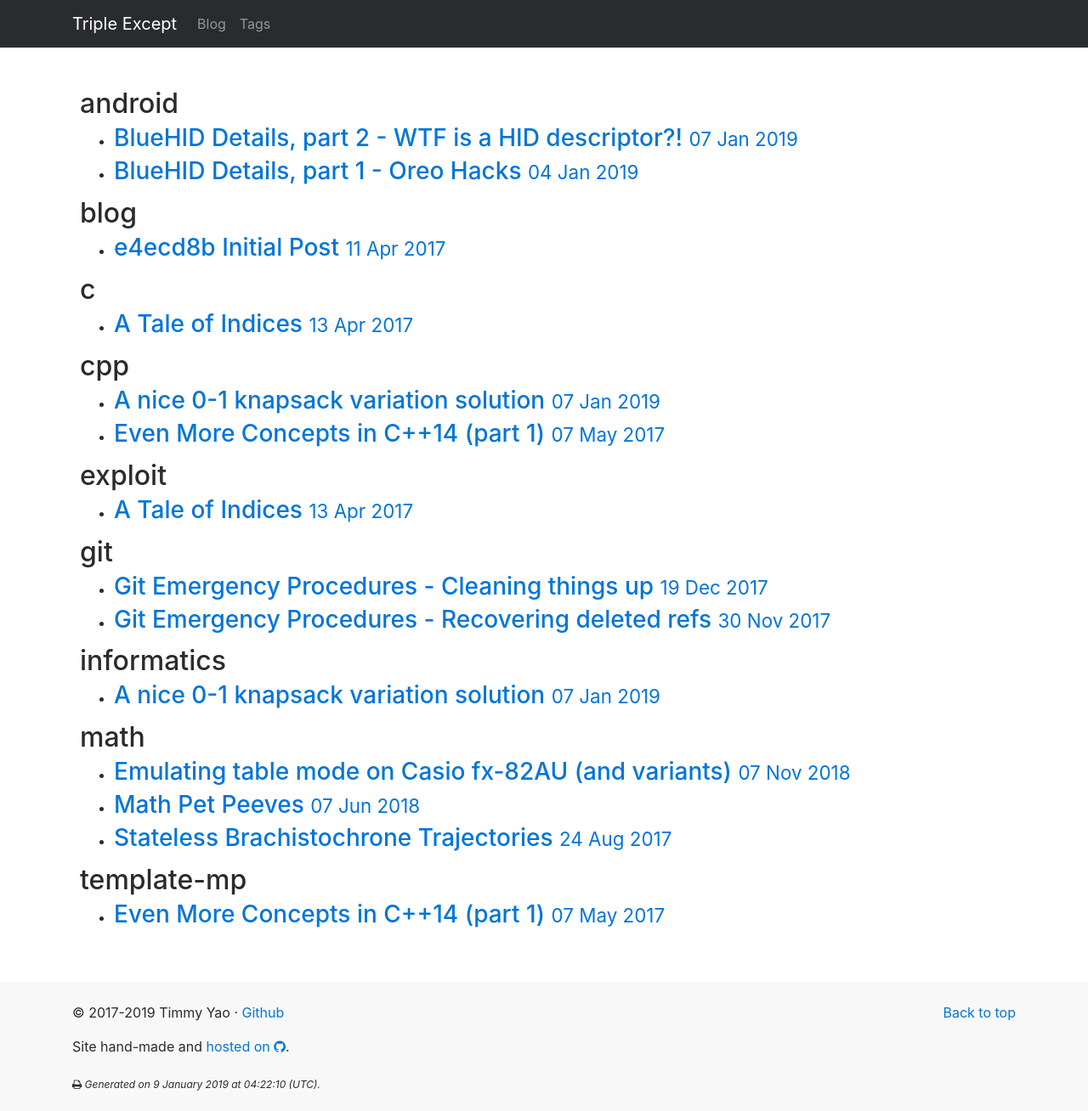
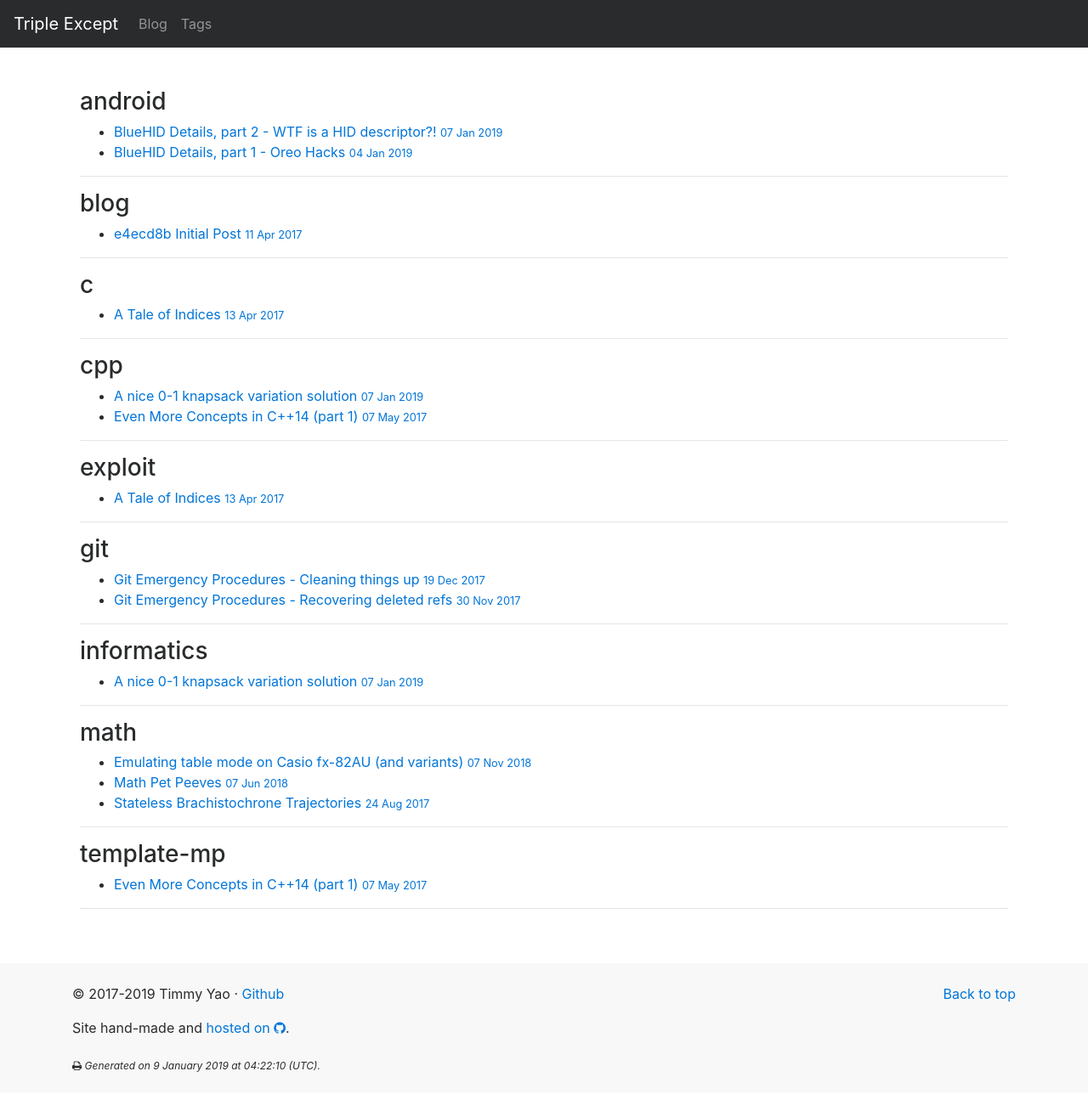
Before and after one commit to ralismark/ralismark.github.io, a Jekyll site: the page built from tags.html, in a window 1280 px wide. Shown: the whole page at 85% size. Built offline with Jekyll 4.4.1, drawn with Linux system fonts in a browser that asks for light colours; nearby versions of some CDN libraries; after the commit the page ends 1286 px from its top, so only the background shows below that.

Commit message:
Fix various styling issues

```diff
--- a/_includes/navbar.html
+++ b/_includes/navbar.html
@@ -3,7 +3,6 @@
 		<span class="navbar-toggler-icon"></span>
 	</button>
 
-	<div class="container">
 		<a class="navbar-brand" href="{{ "/" | relative_url }}">{{ site.title }}</a>
 
 		<div class="collapse navbar-collapse" id="navbar-links">
@@ -19,5 +18,4 @@
 				{% endfor %}
 			</ul>
 		</div>
-	</div>
 </nav>
--- a/tags.html
+++ b/tags.html
@@ -41,19 +41,20 @@ The purpose of this snippet is to list all your posts posted with a certain tag.
 {% endcomment %}
 
 {% for tag in tags %}
-	<h2 id="{{ tag | slugify }}">{{ tag }}</h2>
+<div>
+	<h3 id="{{ tag | slugify }}">{{ tag }}</h3>
 	<ul>
 		{% for post in site.posts %}
 		{% if post.tags contains tag %}
 		<li>
-			<h3>
 				<a href="{{ post.url }}">
 					{{ post.title }}
 					<small>{{ post.date | date_to_string }}</small>
 				</a>
-			</h3>
 		</li>
 		{% endif %}
 	 {% endfor %}
 	</ul>
+	<hr>
+</div>
 {% endfor %}
```
